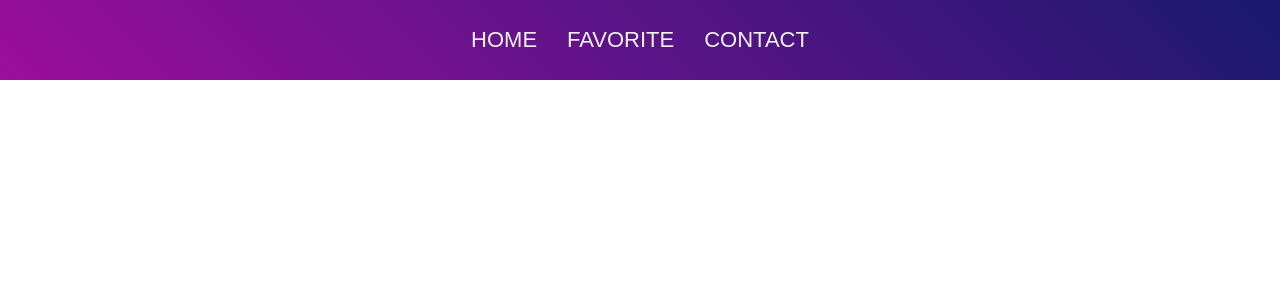
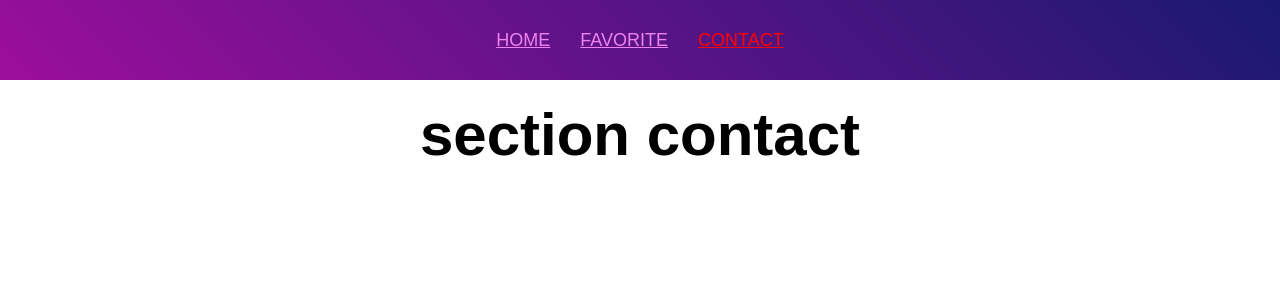
Before and after one commit to Ghania-Ait/rezepte-app-react, a React (Create React App) app: page /contact in a window 1280 px wide. Shown: the top 300 px of the page. Built offline with nearby package versions, Linux system fonts and the light colour scheme.

Commit message:
Navbar mit Navlink

```diff
--- a/src/App.css
+++ /dev/null
@@ -1,38 +0,0 @@
-.App {
-  text-align: center;
-}
-
-.App-logo {
-  height: 40vmin;
-  pointer-events: none;
-}
-
-@media (prefers-reduced-motion: no-preference) {
-  .App-logo {
-    animation: App-logo-spin infinite 20s linear;
-  }
-}
-
-.App-header {
-  background-color: #282c34;
-  min-height: 100vh;
-  display: flex;
-  flex-direction: column;
-  align-items: center;
-  justify-content: center;
-  font-size: calc(10px + 2vmin);
-  color: white;
-}
-
-.App-link {
-  color: #61dafb;
-}
-
-@keyframes App-logo-spin {
-  from {
-    transform: rotate(0deg);
-  }
-  to {
-    transform: rotate(360deg);
-  }
-}
--- a/src/Components/Navigation/Navbar.js
+++ b/src/Components/Navigation/Navbar.js
@@ -1,5 +1,5 @@
 import React, {useState, useEffect} from 'react';
-//import {NavLink} from 'react-router-dom';
+import {NavLink} from 'react-router-dom';
 import './navbar.css'
 
 export function Navbar() {
@@ -32,9 +32,15 @@ export function Navbar() {
     return (
         <nav >
             {(toggleMenu || width > 500) &&( <ul className="liste">
-          <li className='items'>Home</li>
-          <li className="items">Favorite</li>
-          <li className="items">Contact</li>
+          <NavLink to='/' className='items' style={({isActive})=>{
+              return isActive ? {color:'red'}:{color:'violet'}
+          }}>Home</NavLink>
+          <NavLink to='/favorite' className="items" style={({isActive})=>{
+              return isActive ? {color:'red'}:{color:'violet'}
+          }}>Favorite</NavLink>
+          <NavLink to='/contact' className="items" style={({isActive})=>{
+              return isActive ? {color:'red'}:{color:'violet'}
+          }}>Contact</NavLink>
          </ul> )}
 
 
--- a/src/Contact/Contact.js
+++ b/src/Contact/Contact.js
@@ -1,11 +1,12 @@
-import React from 'react'
+import React from 'react';
+import './contact.css'
 
 export function Contact(props) {
 
 
     return (
         <div>
-            <h1>section contact</h1>
+            <h1 className="contact-title">section contact</h1>
         </div>
     )
 }
--- a/src/Contact/contact.css
+++ b/src/Contact/contact.css
@@ -0,0 +1,5 @@
+.contact-title{
+    font-size: 60px;
+    margin: 100px 0 40px;
+    text-align: center;
+}
--- a/src/Favorite/Favorite.js
+++ b/src/Favorite/Favorite.js
@@ -1,11 +1,12 @@
-import React from 'react'
+import React from 'react';
+import './favorite.css'
 
  function Favorite(props) {
 
 
     return (
         <div>
-           <h1>section favorite</h1>
+           <h1 className="favorite-title">section favorite</h1>
         </div>
     )
 }
--- a/src/Favorite/favorite.css
+++ b/src/Favorite/favorite.css
@@ -0,0 +1,5 @@
+.favorite-title{
+    font-size: 60px;
+    margin: 100px 0 40px;
+    text-align: center;
+}
```
